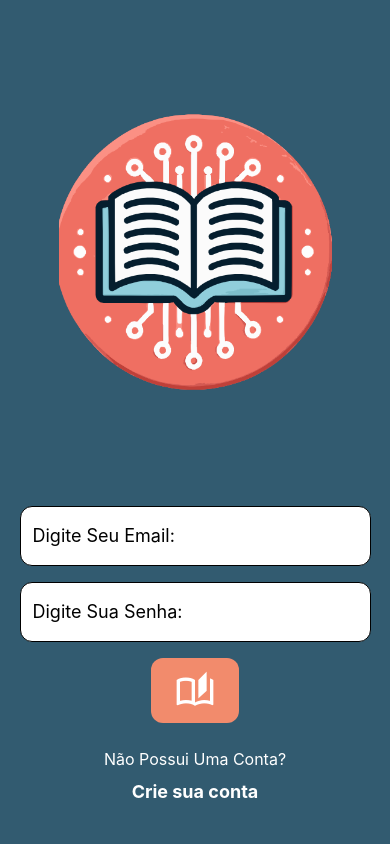
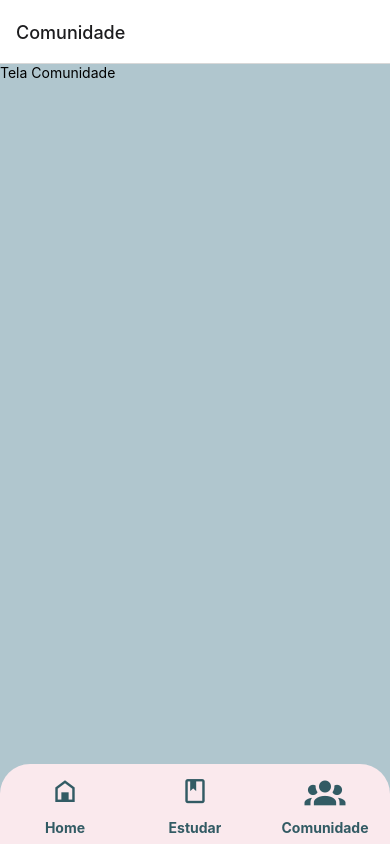
Before and after one commit to RobertoSantos98/SimuQuestion, a React Native app: screen /Comunidade in a window 390 px wide. Built offline with nearby package versions, Linux system fonts and the light colour scheme.

Commit message:
Tabbar Adicionado

```diff
--- a/App.js
+++ b/App.js
@@ -1,14 +1,19 @@
 
-import React from 'react';
+import React, { useState } from 'react';
 import { View, StatusBar } from 'react-native';
+import { NavigationContainer } from '@react-navigation/native';
 
 import Login from './src/Pages/Login';
+import Routes from './src/Pages/Routes';
 
 export default function App() {
+
+  const [ logado, setLogado ] = useState(true)
+
   return (
-    <>
+    <NavigationContainer>
       <StatusBar backgroundColor="#F28B6C"/>
-      <Login/>
-    </>
+      {logado ? <Routes/> : <Login/>}
+    </NavigationContainer>
   );
 }
--- a/app.json
+++ b/app.json
@@ -4,7 +4,7 @@
     "slug": "SimuQuestion",
     "version": "1.0.0",
     "orientation": "portrait",
-    "icon": "./scr/assets/logo-SimuQuestion.png",
+    "icon": "./scr/Assets/logo-SimuQuestion.png",
     "userInterfaceStyle": "light",
     "splash": {
       "image": "./assets/splash.png",
--- a/package.json
+++ b/package.json
@@ -9,10 +9,14 @@
     "web": "expo start --web"
   },
   "dependencies": {
+    "@react-navigation/bottom-tabs": "^6.6.1",
+    "@react-navigation/native": "^6.1.18",
     "expo": "~51.0.28",
     "expo-status-bar": "~1.12.1",
     "react": "18.2.0",
     "react-native": "0.74.5",
+    "react-native-safe-area-context": "^4.11.0",
+    "react-native-screens": "^3.34.0",
     "react-native-vector-icons": "^10.2.0"
   },
   "devDependencies": {
--- /dev/null
+++ b/src/Pages/Comunidade/index.js
@@ -0,0 +1,17 @@
+import { View, Text, StyleSheet } from 'react-native';
+import Colors from '../../Components/Colors';
+
+export default function Comunidade() {
+ return (
+   <View style={styles.container} >
+        <Text>Tela Comunidade</Text>
+   </View>
+  );
+}
+
+const styles = StyleSheet.create({
+  container:{
+    flex: 1,
+    backgroundColor: Colors.azulClaro
+  }
+})
--- /dev/null
+++ b/src/Pages/Estudar/index.js
@@ -0,0 +1,17 @@
+import { View, Text, StyleSheet } from 'react-native';
+import Colors from '../../Components/Colors';
+
+export default function Estudar() {
+ return (
+   <View style={styles.container} >
+        <Text>Tela Estudo</Text>
+   </View>
+  );
+}
+
+const styles = StyleSheet.create({
+  container:{
+    flex: 1,
+    backgroundColor: Colors.azulEscuro
+  }
+})
--- /dev/null
+++ b/src/Pages/Home/index.js
@@ -0,0 +1,17 @@
+import { View, Text, StyleSheet } from 'react-native';
+import Colors from '../../Components/Colors';
+
+export default function Home() {
+ return (
+   <View style={styles.container} >
+        <Text>Tela Home</Text>
+   </View>
+  );
+}
+
+const styles = StyleSheet.create({
+  container:{
+    flex: 1,
+    backgroundColor: Colors.azulClaro
+  }
+})
--- /dev/null
+++ b/src/Pages/Routes/index.js
@@ -0,0 +1,75 @@
+import { createBottomTabNavigator } from '@react-navigation/bottom-tabs';
+import Icon from 'react-native-vector-icons/MaterialCommunityIcons';
+
+import Home from '../Home';
+import Estudar from '../Estudar';
+import Comunidade from '../Comunidade';
+import Colors from '../../Components/Colors';
+
+export default function Routes() {
+
+    const Tab = createBottomTabNavigator();
+
+ return (
+    <Tab.Navigator
+        screenOptions={{
+            tabBarLabelStyle: {
+                color: Colors.azulEscuro,
+                fontSize: 14,
+                fontWeight: 'bold',
+                marginVertical: 8,
+                marginTop: 0
+            },
+            tabBarStyle:{
+                borderTopWidth: 0,
+                position: 'absolute',
+                backgroundColor: Colors.white,
+                height: 80,
+                width: '100%',
+                borderTopRightRadius: 30,
+                borderTopLeftRadius: 30,
+            },
+        }}
+    >
+        <Tab.Screen
+            name="Home"
+            component={Home}
+            options={{
+                headerShown: false,
+                tabBarIcon: ({ color, size, focused }) => {
+                    if (focused) {
+                        return <Icon name='home-variant' size={ size + 14 } color={Colors.azulEscuro} />
+                    }
+                    return <Icon name='home-variant-outline' size={ size + 4 } color={ Colors.azulEscuro } />
+                }
+            }}
+        />
+        <Tab.Screen
+            name="Estudar"
+            component={Estudar}
+            options={{
+                headerShown: false,
+                tabBarIcon: ({ color, size, focused }) => {
+                    if (focused) {
+                        return <Icon name='book-open-variant' size={ size + 24 } color={Colors.azulEscuro} />
+                    }
+                    return <Icon name='book-outline' size={ size + 4 } color={ Colors.azulEscuro } />
+                }
+            }}
+        />
+        <Tab.Screen
+            name="Comunidade"
+            component={Comunidade}
+            options={{
+
+                tabBarIcon: ({ color, size, focused }) => {
+                    if (focused) {
+                        return <Icon name='account-group' size={ size + 16 } color={Colors.azulEscuro}/>
+                    }
+                    return <Icon name='account-group-outline' size={ size + 10 } color={ Colors.azulEscuro } />
+                }
+            }}
+        />
+    </Tab.Navigator>
+  );
+}
```
Also changed, not shown: 1 other file (tests, documents, lock files or other folders).
